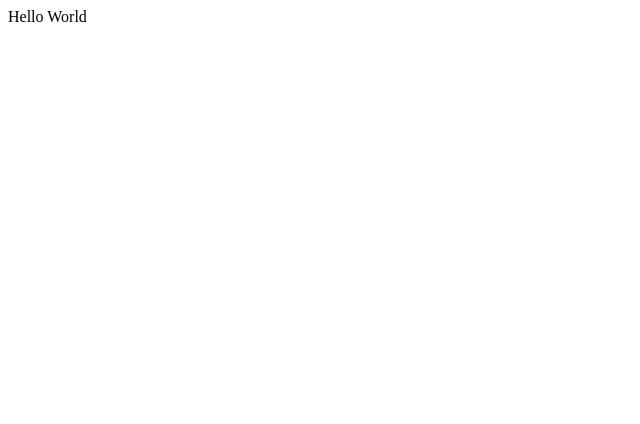
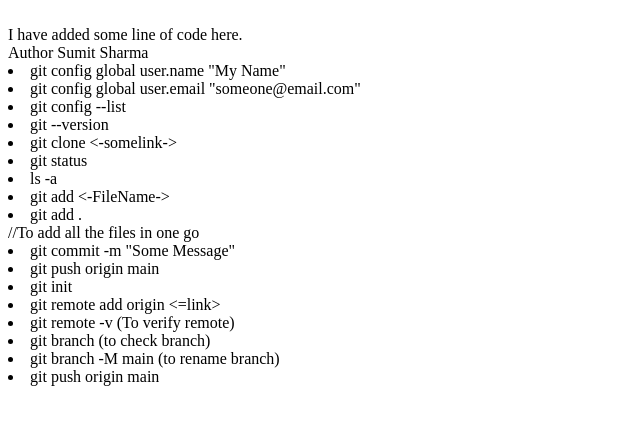
Before and after one commit to sonny201291-boop/MyData, a plain HTML site: page Index.html in a window 1280 px wide. Shown: the whole page, without its empty margins (0-640 px from the left). Drawn offline with Linux system fonts and the light colour scheme.

Commit message:
Updated Index.html

```diff
--- a/Index.html
+++ b/Index.html
@@ -1 +1,20 @@
-<p> Hello World</p>
+<br>
+I have added some line of code here.
+<br>Author Sumit Sharma
+<li>git config global user.name "My Name"</li>
+<li>git config global user.email "someone@email.com" </li>
+<li>git config --list</li>
+<li>git --version</li>
+<li>git clone <-somelink-></li>
+<li>git status</li>
+<li>ls -a</li></li>
+<li>git add <-FileName-></li>
+<li>git add .</li> //To add all the files in one go
+<li>git commit -m "Some Message"</li>
+<li>git push origin main</li>
+<li>git init</li>
+<li>git remote add origin <=link></li>
+<li>git remote -v (To verify remote)</li>
+<li>git branch (to check branch)</li>
+<li>git branch -M main (to rename branch)</li>
+<li>git push origin main</li>
```
Also changed, not shown: 1 other file.
